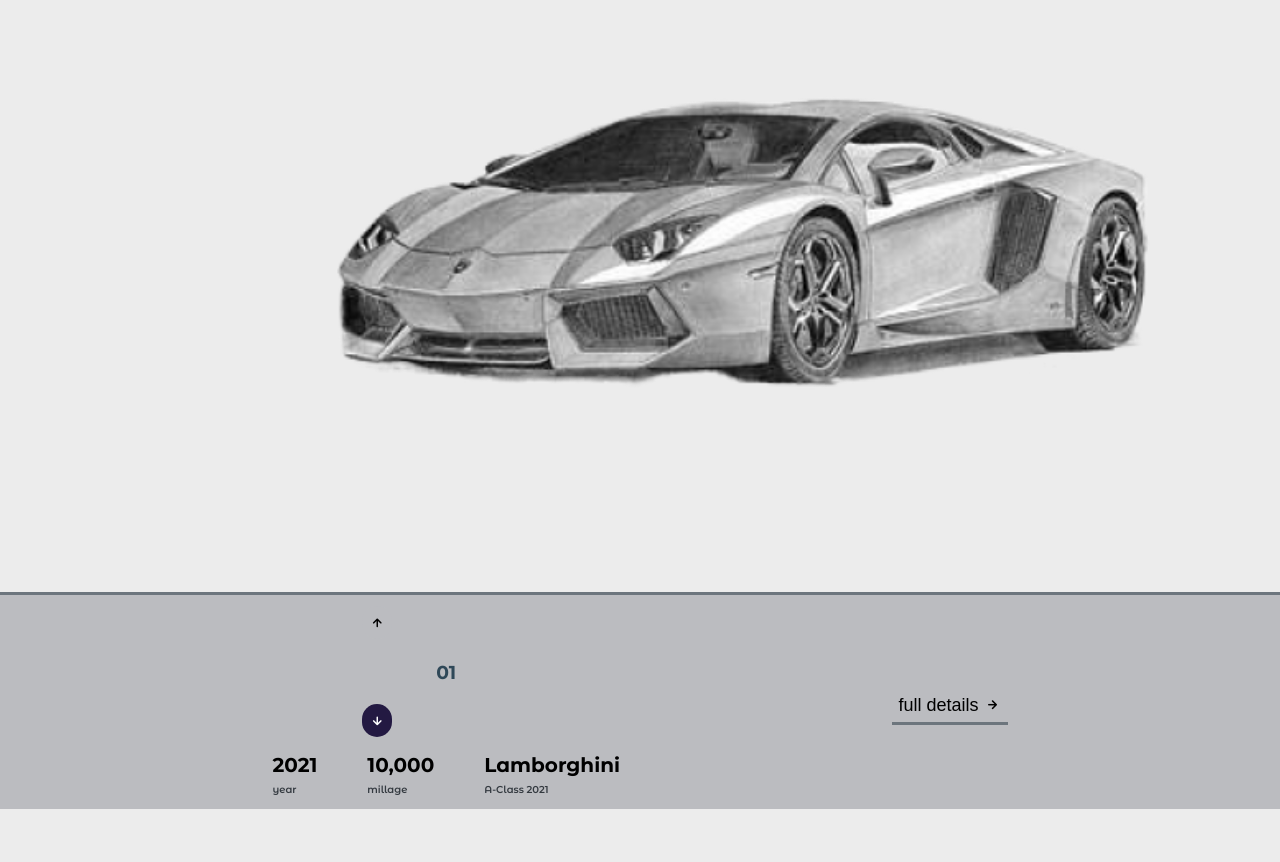
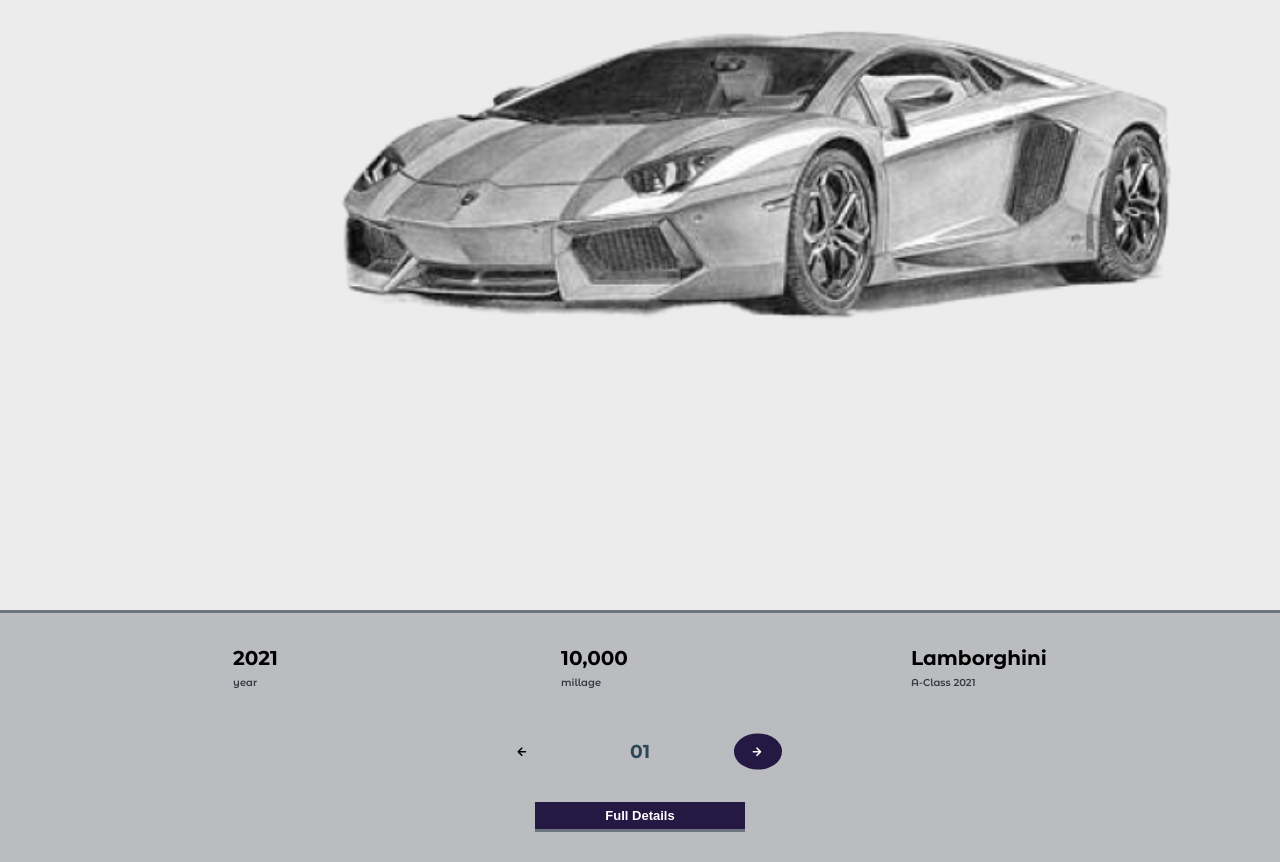
Before and after one commit to JoeTechx/carslot, a plain HTML site: page index.html in a window 1280 px wide. Shown: the part 270-1132 px from the top of the page. Before the commit the page ends 1079 px from the top, so only its background shows below. Drawn offline with nearby package versions, Linux system fonts and the light colour scheme.

Commit message:
media query

```diff
--- a/app.css
+++ b/app.css
@@ -248,9 +248,9 @@ input:focus {
 }
 
 .btn {
-  border-radius: 10rem;
+  border-radius: 50%;
   outline: none;
-  padding: 0.6rem;
+  padding: 1.5rem 0.9rem;
   background-color: var(--text-color-light);
   cursor: pointer;
   font-size: 18px;
@@ -461,3 +461,311 @@ button {
     margin-bottom: 3rem;
   }
 }
+
+@media screen and (min-width: 358px) {
+  .nav {
+    margin: 0 auto;
+    padding: 0 2rem;
+  }
+
+  .logo {
+    width: 10rem;
+  }
+
+  .lang {
+    display: none;
+  }
+
+  .search {
+    margin-left: 30%;
+    margin-top: 1rem;
+  }
+
+  .main {
+    display: block;
+    place-items: center;
+    margin: 4rem auto;
+  }
+
+  .container {
+    margin: 3rem auto;
+    position: relative;
+  }
+
+  .price {
+    font-size: 2.5rem;
+    padding-left: 1.5rem;
+  }
+
+  .subtitle {
+    font-size: 1.2rem;
+    padding-top: 0.4rem;
+    padding-left: 3rem;
+  }
+
+  .img-car {
+    width: 100%;
+    height: 100%;
+    margin-top: 20%;
+    /* background-color: #fff; */
+  }
+
+  .cars {
+    width: 100%;
+    height: 60%;
+    max-width: 120%;
+    margin: auto 10%;
+    transition: 1s ease-out;
+  }
+
+  .lambo {
+    height: 60%;
+  }
+
+  .btn-container {
+    display: flex;
+    align-items: center;
+    justify-content: center;
+  }
+
+  .icon-up,
+  .icon-down {
+    transform: rotate(-90deg);
+  }
+
+  .footer {
+    position: absolute;
+    width: 100%;
+    top: 100%;
+    display: flex;
+    flex-direction: column;
+    align-items: center;
+    justify-content: space-evenly;
+    border-top: none;
+    background-color: var(--body-color);
+  }
+
+  .footer-text {
+    gap: 2rem;
+  }
+
+  .footer-content {
+    width: 100%;
+    display: flex;
+    flex-direction: column-reverse;
+    position: relative;
+  }
+
+  .footer h2 {
+    font-size: 1.7rem;
+  }
+
+  .footer p {
+    font-size: 0.98rem;
+    font-weight: 600;
+  }
+
+  .model {
+    border-radius: 10rem;
+    border-color: transparent;
+    outline: none;
+    padding: 0.6rem 7rem;
+    background-color: var(--first-color-second);
+    color: var(--container-color);
+    cursor: pointer;
+    font-size: 1.3rem;
+    text-transform: capitalize;
+    font-weight: 600;
+    margin-bottom: 3rem;
+  }
+
+  .model i {
+    display: none;
+  }
+
+  .model:hover {
+    background-color: var(--first-color);
+  }
+}
+
+@media screen and (min-width: 558px) {
+  .lang {
+    display: flex;
+  }
+
+  .search {
+    margin-left: 15%;
+  }
+
+  .footer {
+    top: 110%;
+  }
+  .img-car {
+    width: 100%;
+    height: 100%;
+    margin-top: 8%;
+    /* background-color: #fff; */
+  }
+}
+
+@media screen and (min-width: 758px) {
+  .logo {
+    width: 14rem;
+  }
+
+  .search {
+    margin-left: 16%;
+  }
+
+  .price {
+    font-size: 3rem;
+    padding-left: 1.5rem;
+  }
+
+  .subtitle {
+    font-size: 1.3rem;
+  padding-left: 3rem;
+  }
+
+  .img-car {
+    width: 100%;
+    height: 100%;
+    margin-top: 5%;
+    /* background-color: #fff; */
+  }
+}
+@media screen and (min-width: 858px) {
+ .search {
+    margin-left: 29%;
+  }
+
+  .img-car {
+    width: 100%;
+    height: 100%;
+    margin-top: 5%;
+    /* background-color: #fff; */
+  }
+
+  .cars {
+    width: 100%;
+    height: 100%;
+    max-width: 120%;
+    margin: auto 10%;
+    transition: 1s ease-out;
+  }
+
+  .lambo {
+    height: 60%;
+  }
+
+  .btn-container {
+    display: flex;
+    align-items: center;
+    justify-content: center;
+  }
+
+  .icon-up,
+  .icon-down {
+    transform: rotate(-90deg);
+  }
+
+  .footer {
+    width: 100%;
+    display: flex;
+    align-items: center;
+    justify-content: space-evenly;
+    border-top: 3px solid var(--border-color);
+    background-color: var(--text-color-light);
+  }
+
+  .footer-text {
+    display: flex;
+    align-items: center;
+    justify-content: space-evenly;
+    gap: 5rem;
+  }
+
+  .footer div,
+  h2,
+  button {
+    margin-top: 1rem;
+    color: #000;
+  }
+
+  .footer h2 {
+    font-size: 2rem;
+  }
+
+  .footer p {
+    font-size: 1rem;
+    font-weight: 600;
+    color: var(--text-color2);
+  }
+
+  .model {
+    border: none;
+    border-bottom: 3px solid var(--border-color);
+    border-radius: 0;
+  }
+
+  .model:hover {
+    background-color: transparent;
+    color: var(--text-color);
+    transform: translateX(5%)
+  }
+
+  /* .footer {
+    position: absolute;
+    width: 100%;
+    top: 100%;
+    display: flex;
+    flex-direction: column;
+    align-items: center;
+    justify-content: space-evenly;
+    border-top: none;
+    background-color: var(--body-color);
+  }
+
+  .footer-text {
+    gap: 2rem;
+  }
+
+  .footer-content {
+    width: 100%;
+    display: flex;
+    flex-direction: column-reverse;
+    position: relative;
+  }
+
+  .footer h2 {
+    font-size: 1.7rem;
+  }
+
+  .footer p {
+    font-size: 0.98rem;
+    font-weight: 600;
+  }
+
+  .model {
+    border-radius: 10rem;
+    border-color: transparent;
+    outline: none;
+    padding: 0.6rem 7rem;
+    background-color: var(--first-color-second);
+    color: var(--container-color);
+    cursor: pointer;
+    font-size: 1.3rem;
+    text-transform: capitalize;
+    font-weight: 600;
+    margin-bottom: 3rem;
+  }
+
+  .model i {
+    display: none;
+  }
+
+  .model:hover {
+    background-color: var(--first-color);
+  } */
+
+}
```
